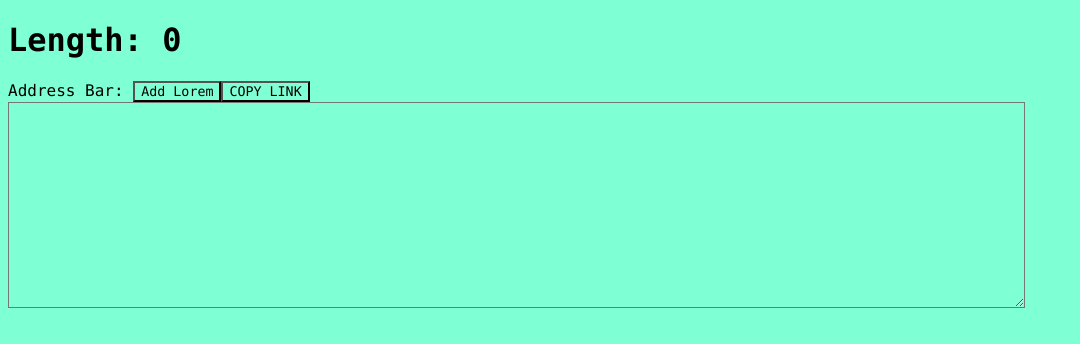
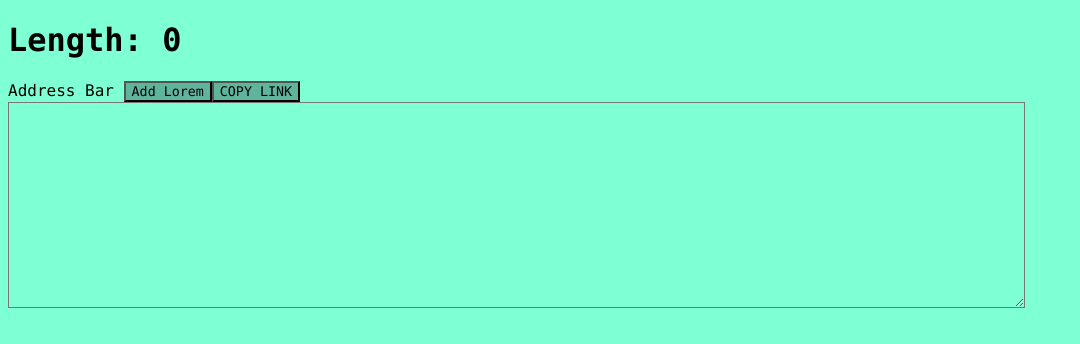
Before and after one commit to fterdal/Character-Sheet, a React app: page / in a window 1280 px wide. Shown: the whole page, without its empty margins (0-1080 px from the left). Built offline with nearby package versions, Linux system fonts and the light colour scheme.

Commit message:
clean up

```diff
--- a/public/style.css
+++ b/public/style.css
@@ -3,6 +3,6 @@
   background-color: aquamarine;
 }
 
-.save-button {
+.address-button {
   background-color: #5FB49C;
 }
--- a/react/SimpleForm.js
+++ b/react/SimpleForm.js
@@ -71,9 +71,9 @@ class SomeForm extends React.Component {
     return (
       <div>
         <h1>Length: {this.state.addressBar.length}</h1>
-        <label htmlFor="addressBar">Address Bar: </label>
-        <button onClick={this.addLorem}>Add Lorem</button>
-        <button onClick={this.copyLink}>COPY LINK</button>
+        <label htmlFor="addressBar">Address Bar </label>
+        <button className="address-button" onClick={this.addLorem}>Add Lorem</button>
+        <button className="address-button" onClick={this.copyLink}>COPY LINK</button>
         <br />
         <textarea
           name="addressBar"
```
